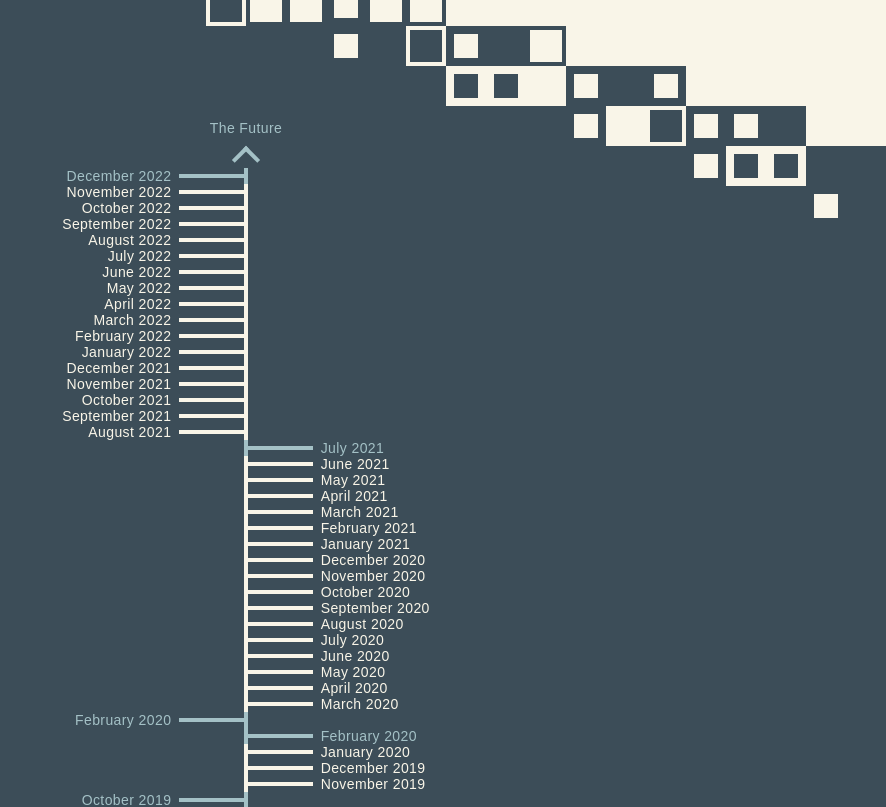
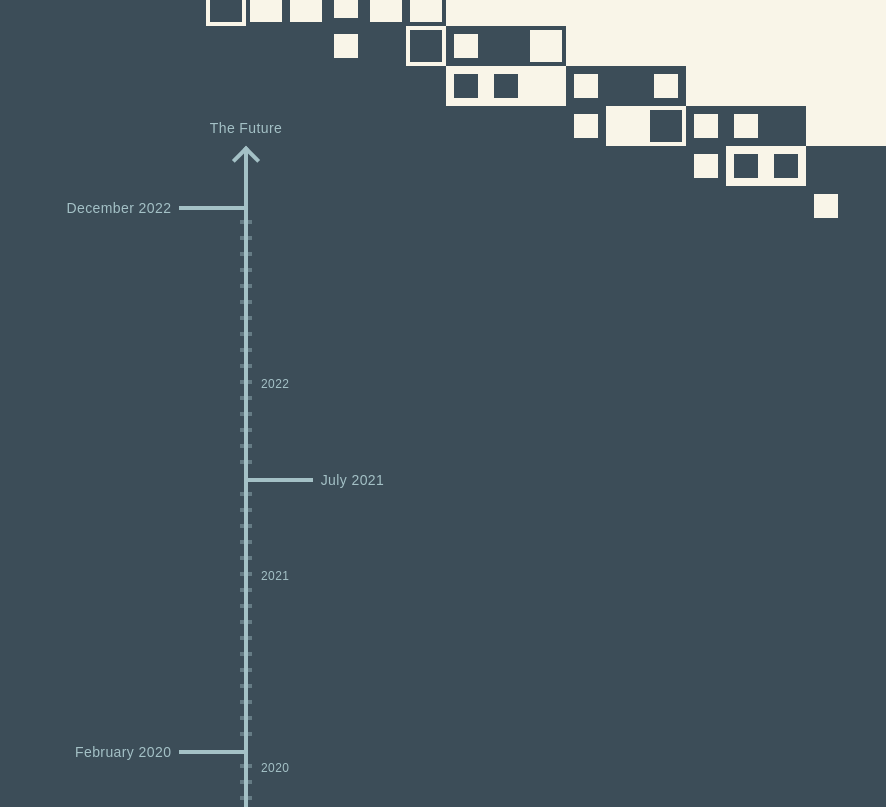
Before and after one commit to k8culver/k8culver.github.io, a React (Create React App) app: page / in a window 1280 px wide. Shown: the part 1460-2267 px from the top of the page, without its empty margins (394-1280 px from the left). Built offline with nearby package versions, Linux system fonts and the light colour scheme.

Commit message:
timeline basic styling

```diff
--- a/src/components/Timeline/Timeline.js
+++ b/src/components/Timeline/Timeline.js
@@ -1,15 +1,14 @@
 function Timeline() {
-    const datesBounds = [201308, 202306];
     const events = [
-        {date: 202212, importance: 3, title: 'Software Engineer', company: 'Pela', event: 'Stopped working at Pela'},
-        {date: 202107, importance: 2, title: 'Software Engineer', company: 'Pela', event: 'Promoted to Software Engineer'},
-        {date: 202002, importance: 3, title: 'Jr. Developer', company: 'Pela', event: 'Started working at Pela'},
-        {date: 202002, importance: 3, title: 'Intermediate Full Stack Developer', company: 'Cheeky Monkey Media', event: 'Stopped working at Cheeky Monkey Media'},
-        {date: 201910, importance: 3, title: 'Intermediate Full Stack Developer', company: 'Cheeky Monkey Media', event: 'Started working at Cheeky Monkey Media'},
-        {date: 201908, importance: 3, title: 'Full Stack Software Developer', company: 'ChatterBlock', event: 'Stopped working at ChatterBlock'},
-        {date: 201709, importance: 3, title: 'Full Stack Software Developer', company: 'ChatterBlock', event: 'Started working at ChatterBlock'},
-        {date: 201708, importance: 3, title: 'Bachelor of Science', company: 'University of Victoria', event: 'Graduated from University of Victoria'},
-        {date: 201309, importance: 3, title: 'Bachelor of Science', company: 'University of Victoria', event: 'Started attending University of Victoria'},
+        {date: 202212, importance: 3, title: 'Software Engineer', company: 'Pela', event: 'Stopped working at Pela', image: 'pela.png'},
+        {date: 202107, importance: 2, title: 'Software Engineer', company: 'Pela', event: 'Promoted to Software Engineer', image: 'pela.png'},
+        {date: 202002, importance: 3, title: 'Jr. Developer', company: 'Pela', event: 'Started working at Pela', image: 'pela.png'},
+        {date: 202002, importance: 3, title: 'Intermediate Full Stack Developer', company: 'Cheeky Monkey Media', event: 'Stopped working at Cheeky Monkey Media', image: 'cheekymonkey.png'},
+        {date: 201910, importance: 3, title: 'Intermediate Full Stack Developer', company: 'Cheeky Monkey Media', event: 'Started working at Cheeky Monkey Media', image: 'cheekymonkey.png'},
+        {date: 201908, importance: 3, title: 'Full Stack Software Developer', company: 'ChatterBlock', event: 'Stopped working at ChatterBlock', image: 'chatterblock.png'},
+        {date: 201709, importance: 3, title: 'Full Stack Software Developer', company: 'ChatterBlock', event: 'Started working at ChatterBlock', image: 'chatterblock.png'},
+        {date: 201708, importance: 3, title: 'Bachelor of Science', company: 'University of Victoria', event: 'Graduated from University of Victoria', image: 'uvic.png'},
+        {date: 201309, importance: 3, title: 'Bachelor of Science', company: 'University of Victoria', event: 'Started attending University of Victoria', image: 'uvic.png'},
     ]
     const months = [
         'January',
@@ -26,7 +25,6 @@ function Timeline() {
         'December'
     ];
 
-    // const numberArray = Array.from({ length: upperBound - lowerBound + 1 }, (_, index) => lowerBound + index);
     const dates = [];
     for(let i = 0; i < events.length - 1; i++) {
         dates.push(getDatesBetween(events[i].date, events[i+1].date));
@@ -45,55 +43,57 @@ function Timeline() {
                 i = Math.floor(i*0.01 - 1)*100 + 12;
             }
         }
-        console.log(datesRange)
         return datesRange;
     }
 
 
     return (
         <div>
-            <div className="max-w-[200px] m-auto">
-                <div className="m-auto h-full text-center">
+            <div className="max-w-[200px] mx-auto text-center h-20">
                 <p className="caption text-teal-light">The Future</p>
                 <div className="border-solid border-4 border-teal-light border-b-0 border-l-0 h-4 w-4 -rotate-45 -mb-5 mx-auto"></div>
-                    <div className="w-1 h-full bg-teal-light m-auto h-12 inline-block"></div>
-                </div>
+                <div className="w-1 h-full bg-teal-light mx-auto inline-block"></div>
             </div>
             {
                 events.map((event, index) => {
                     return (
                         <div key={index}>
+                            {
+                                index === 0 || (index > 0 && event.date !== events[index-1].date) ?
                                 <div className="grid grid-cols-3 max-w-[400px] m-auto">
-                                <div className={`flex items-center ${index % 2 === 1 ? 'order-last' : ''}`}>
-                                    <p className={`caption text-teal-light my-0 ${index % 2 === 0 ? 'ml-auto mr-2' : 'ml-2'}`}>
+                                    <div className={`flex items-center ${event.importance !== 3 ? 'order-last' : ''}`}>
+                                        <p className={`caption text-teal-light my-0 ${event.importance === 3 ? 'ml-auto mr-2' : 'ml-2'}`}>
                                             {months[event.date % 100 - 1]} {Math.floor(event.date*0.01)}
                                         </p>
                                     </div>
                                     <div className="grid grid-cols-smallcenter">
-                                    <div className={`w-full h-1 bg-teal-light m-auto ${index % 2 === 1 ? 'order-last' : ''}`}></div>
+                                        <div className={`w-full h-1 bg-teal-light m-auto ${event.importance !== 3 ? 'order-last' : ''}`}></div>
                                         <div className="w-1 h-full bg-teal-light m-auto"></div>
-                                    <div className={`${index % 2 === 1 ? 'order-first' : ''}`}></div>
+                                        <div className={`${event.importance !== 3 ? 'order-first' : ''}`}></div>
                                     </div>
-                                <div className={`${index % 2 === 1 ? 'order-first' : ''}`}>
+                                    <div className={`${event.importance !== 3 ? 'order-first' : ''}`}></div>
+                                </div>
+                                :
+                                <></>
+                            }
 
-                                </div>
-                            </div>
-                            {/* <h1 className="text-white">{dates[index]}</h1> */}
                             {
                                 index < dates.length && dates[index].map((date, dateIndex) => {
                                     return (
-                                        <div key={dateIndex} className="grid grid-cols-3 max-w-[400px] m-auto">
-                                            <div className={`flex items-center ${index % 2 === 1 ? 'order-last' : ''}`}>
-                                                <p className={`caption text-white my-0 ${index % 2 === 0 ? 'ml-auto mr-2' : 'ml-2'}`}>
-                                                    {months[date % 100 - 1]} {Math.floor(date*0.01)}
+                                        <div key={dateIndex} className="grid grid-cols-3 max-w-[90px] m-auto">
+                                            <div></div>
+                                            <div className="w-7 m-auto grid grid-cols-smallcenter h-4">
+                                                <div></div>
+                                                <div className="w-1 h-full bg-teal-light m-auto"></div>
+                                                <div className="w-full h-1 bg-teal-light mx-auto my-1 -ml-2 opacity-40"></div>
+                                            </div>
+                                            <div className={`flex items-center ${event.importance !== 3 ? 'order-last' : ''}`}>
+                                                {
+                                                    date % 100 === 1 &&
+                                                    <p className={`caption--small text-teal-light my-0`}>
+                                                        {Math.floor(date*0.01)}
                                                     </p>
-                                            </div>
-                                            <div className="grid grid-cols-smallcenter">
-                                                <div className={`w-full h-1 bg-white m-auto ${index % 2 === 1 ? 'order-last' : ''}`}></div>
-                                                <div className="w-1 h-full bg-white m-auto"></div>
-                                                <div className={`${index % 2 === 1 ? 'order-first' : ''}`}></div>
-                                            </div>
-                                            <div className={`${index % 2 === 1 ? 'order-first' : ''}`}>
+                                                }
 
                                             </div>
                                         </div>
@@ -104,12 +104,10 @@ function Timeline() {
                     );
                 })
             }
-            <div className="max-w-[200px] m-auto">
-                <div className="m-auto h-full text-center">
-                    <div className="w-1 h-full bg-teal-light m-auto h-8"></div>
+            <div className="max-w-[200px] mx-auto text-center h-20">
+                <div className="w-1 h-full bg-teal-light m-auto"></div>
                 <div className="border-solid border-4 border-teal-light border-t-0 border-l-0 h-4 w-4 rotate-45 -mt-5 mx-auto"></div>
                 <p className="caption text-teal-light">The Beginning of Time</p>
-                </div>
             </div>
         </div>
     );
--- a/src/index.css
+++ b/src/index.css
@@ -39,6 +39,13 @@ p, ul, a, label, ::placeholder {
 .caption {
     font-family: 'Montserrat', sans-serif;
     font-size: 0.875rem;
+    font-weight: 300;
+    letter-spacing: 0.025rem;
+}
+
+.caption--small {
+    font-family: 'Montserrat', sans-serif;
+    font-size: 0.75rem;
     font-weight: 300;
     letter-spacing: 0.025rem;
 }
```
Lines whose indentation alone changed are shown as unchanged.
